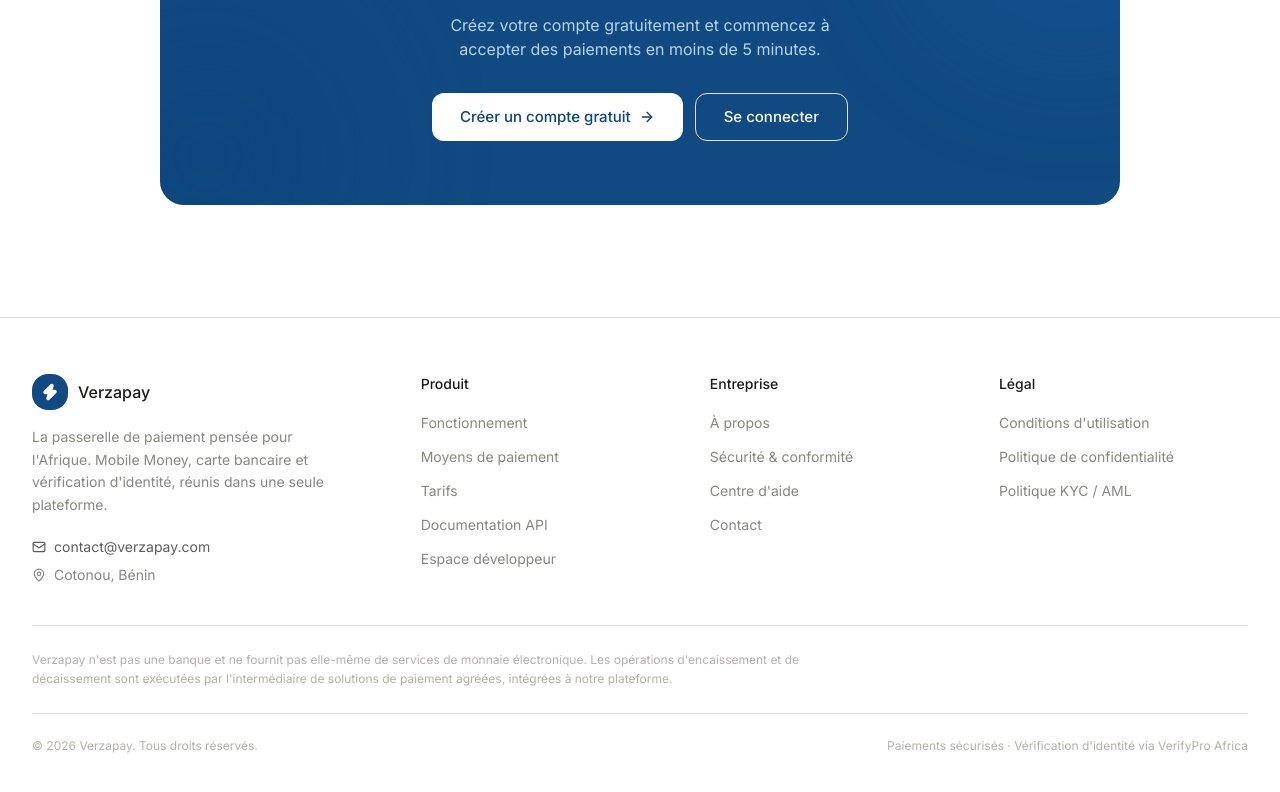
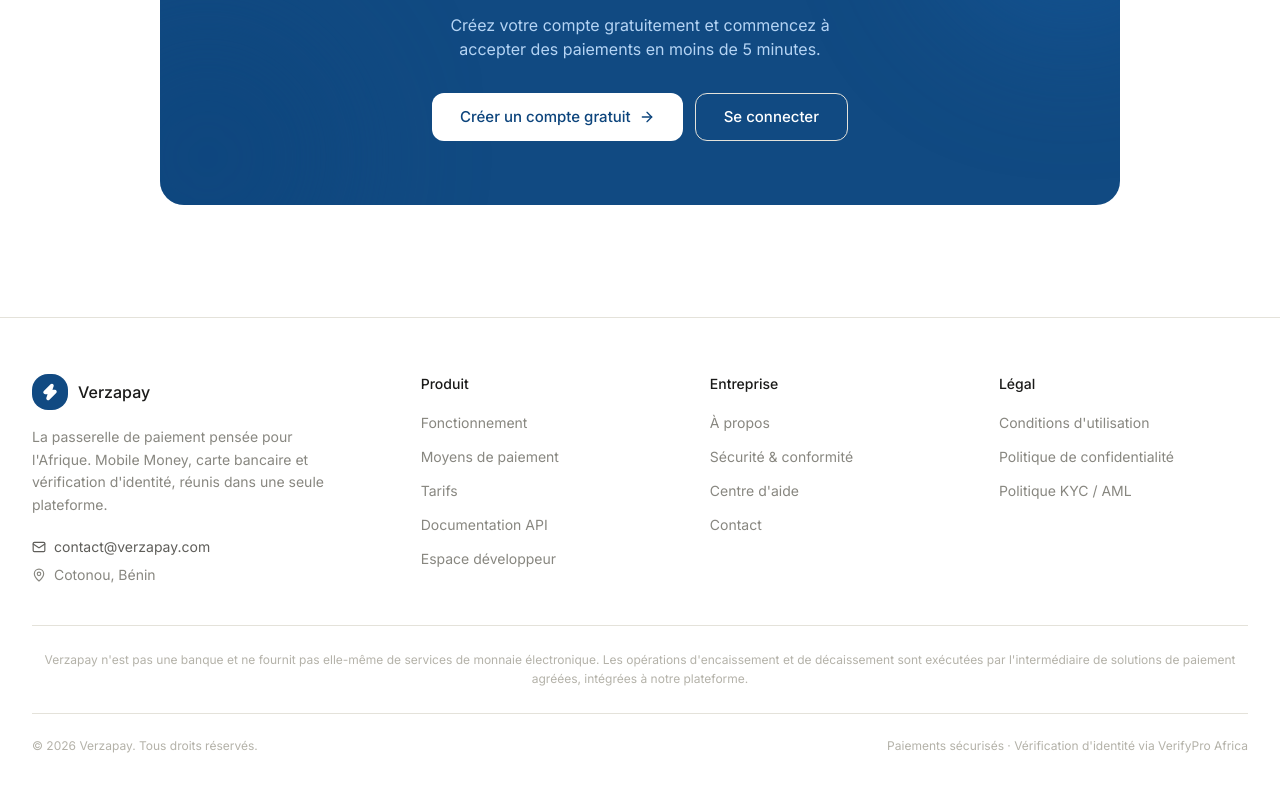
Before and after one commit to lfdweb123-sys/verzapay, a Next.js app: page / in a window 1280 px wide. Shown: the part 5747-6539 px from the top of the page. Built offline with nearby package versions, Linux system fonts and the light colour scheme; no server answers.

Commit message:
first commit

```diff
--- a/src/components/marketing/footer.tsx
+++ b/src/components/marketing/footer.tsx
@@ -74,7 +74,7 @@
 
         {/* Disclaimer réglementaire */}
         <div className="mt-10 pt-6 border-t border-ink-100">
-          <p className="text-xs text-ink-400 leading-relaxed max-w-3xl">
+          <p className="text-xs text-ink-400 leading-relaxed text-center">
             Verzapay n&apos;est pas une banque et ne fournit pas elle-même de services de monnaie électronique. Les opérations d&apos;encaissement et de décaissement sont exécutées par l&apos;intermédiaire de solutions de paiement agréées, intégrées à notre plateforme.
           </p>
         </div>
```
